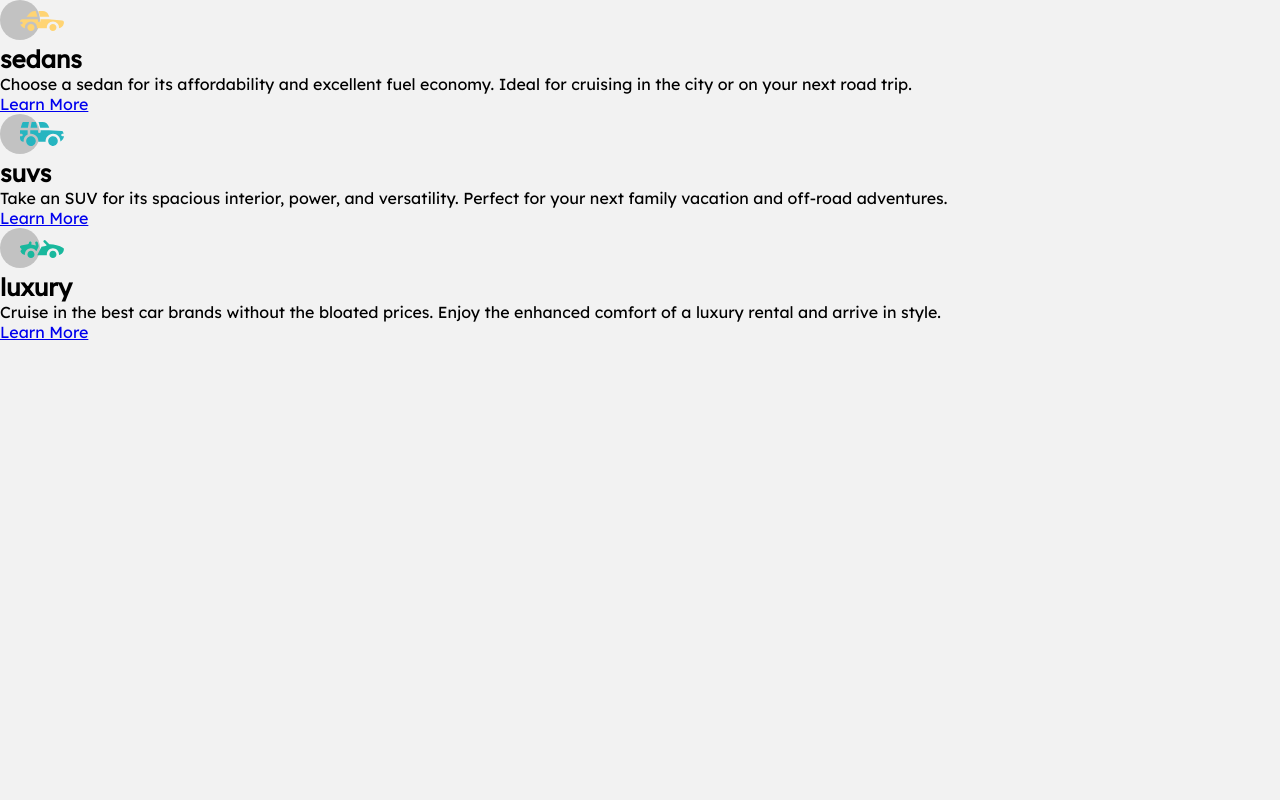
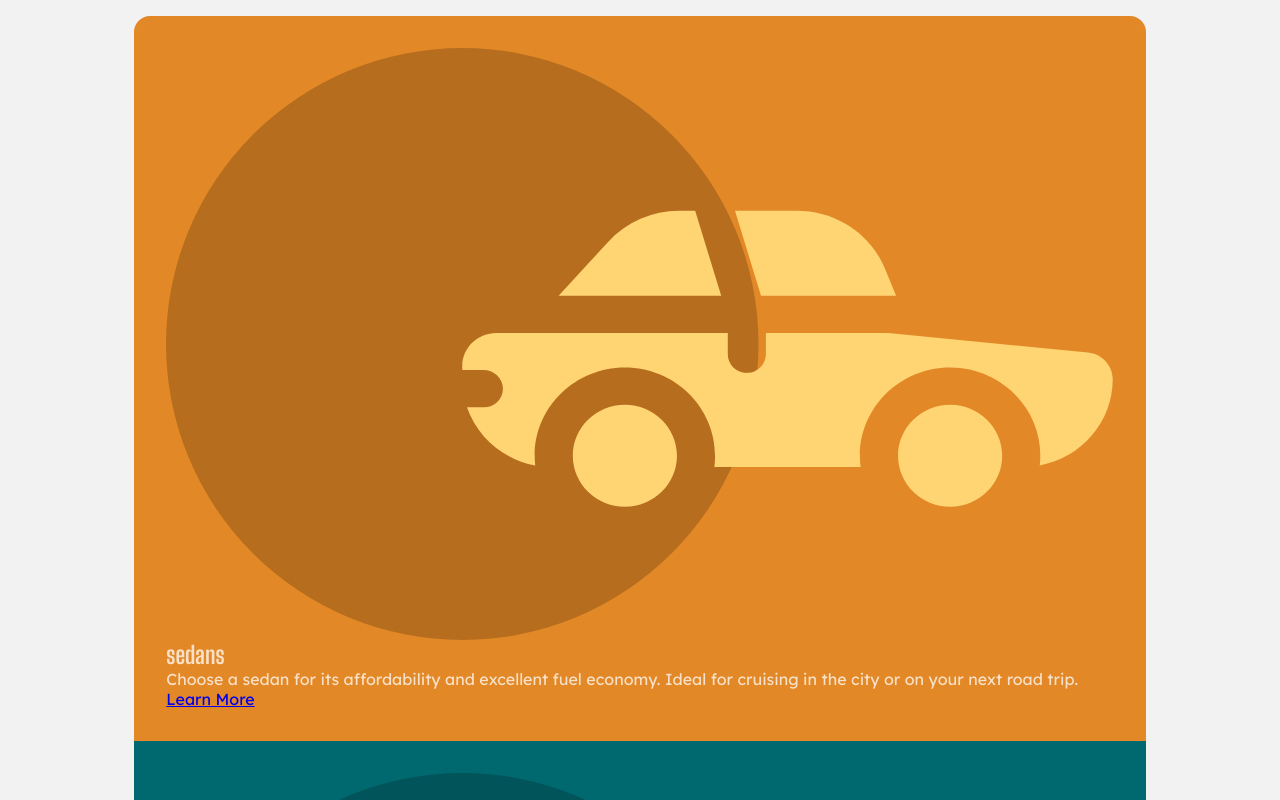
Before and after one commit to Dharmik48/3-column-preview-card-component, a plain HTML site: page index.html in a window 1280 px wide. Shown: the top 800 px of the page. Drawn offline with Linux system fonts and the light colour scheme.

Commit message:
start working

```diff
--- a/styles.css
+++ b/styles.css
@@ -21,7 +21,39 @@
 body {
   min-height: 100vh;
   width: 100%;
+  padding: 1em;
   background-color: var(--very-light-gray);
+  color: var(--transparent-white);
   font-family: 'Lexend Deca', sans-serif;
   font-weight: 400;
+  display: grid;
+  place-items: center;
 }
+
+/* MAIN cards 🃏 */
+.cards {
+  display: grid;
+  grid-template-rows: repeat(3, 1fr);
+  border-radius: 1em;
+  overflow: hidden;
+}
+
+.card {
+  padding: 2em;
+  display: flex;
+  flex-direction: column;
+}
+
+.card h1 {
+  font-family: 'Big Shoulders Display', 'Lexend Deca', sans-serif;
+}
+
+.card:nth-child(1) {
+  background-color: var(--bright-orange);
+}
+.card:nth-child(2) {
+  background-color: var(--dark-cyan);
+}
+.card:nth-child(3) {
+  background-color: var(--very-dark-cyan);
+}
```
